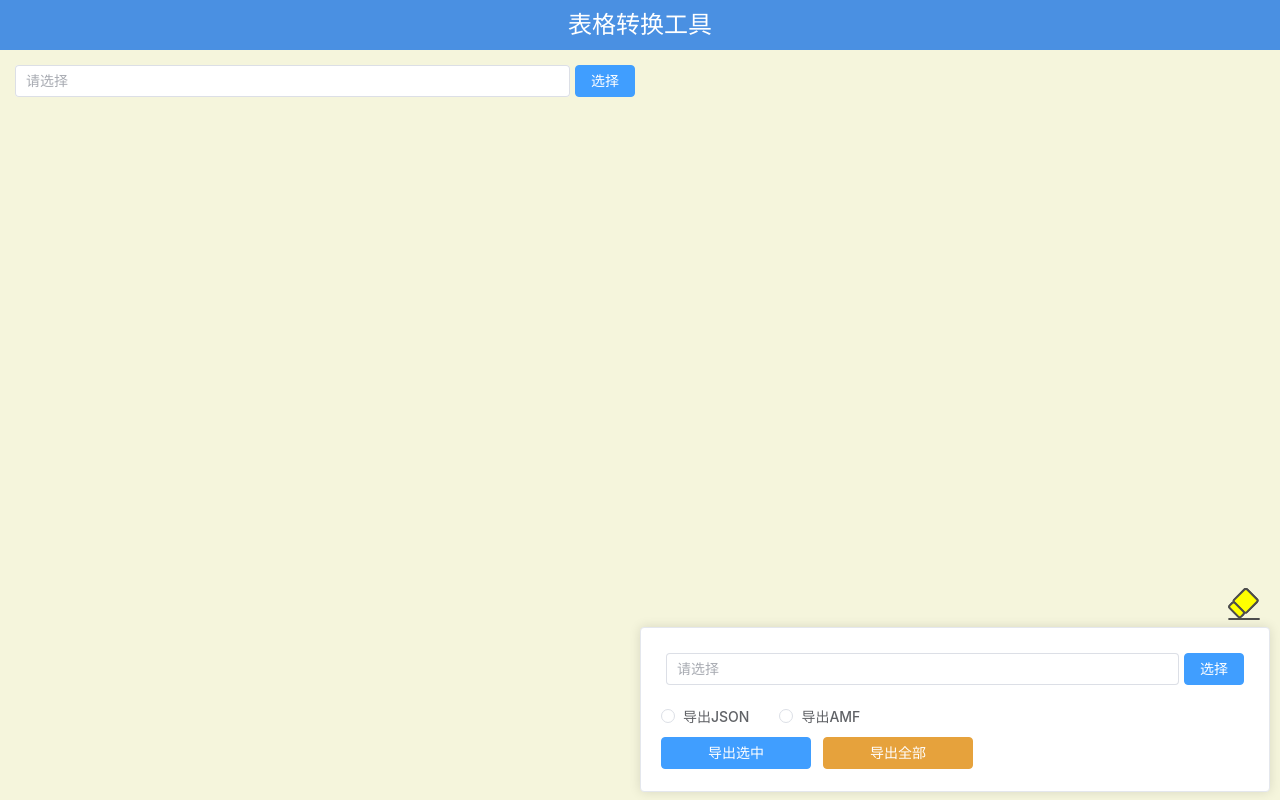
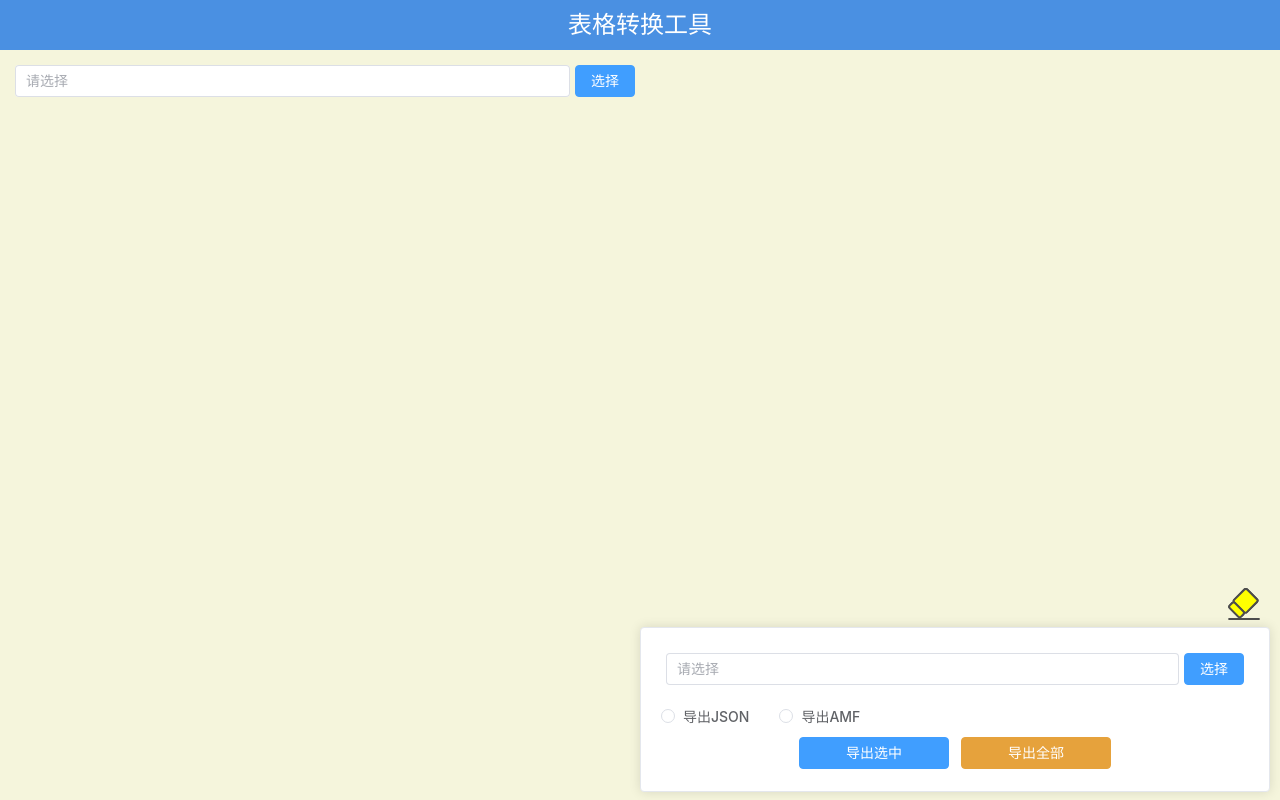
Before and after one commit to cooluid/vite-xls, a Vue app: page / in a window 1280 px wide. Built offline with nearby package versions, Linux system fonts and the light colour scheme.

Commit message:
导出格式修改

```diff
--- a/src/components/ExportSettings/ExportSettings.vue
+++ b/src/components/ExportSettings/ExportSettings.vue
@@ -80,6 +80,12 @@ const handleExport = async (type: number) => {
 	align-items: center;
 }
 
+.grp-button {
+	display: flex;
+	justify-content: center;
+	align-items: center;
+}
+
 .summit-button {
 	width: 150px;
 }
```
